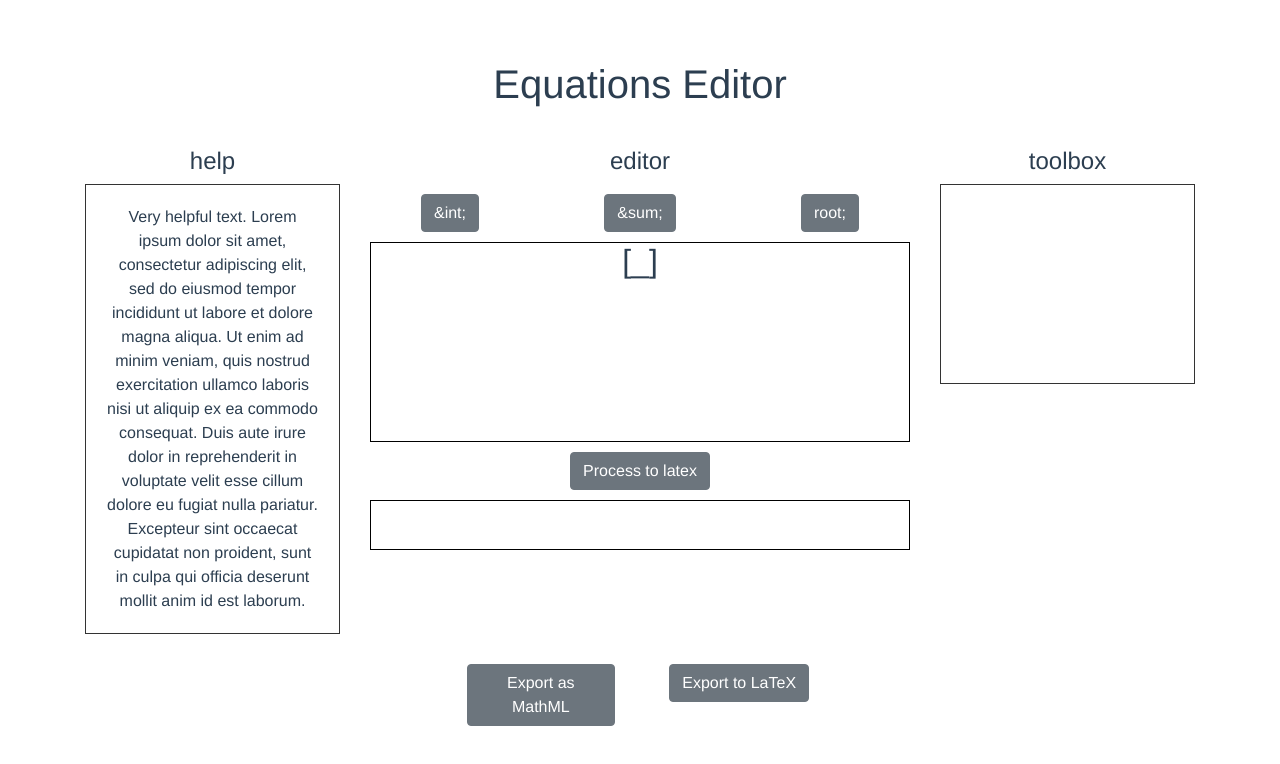
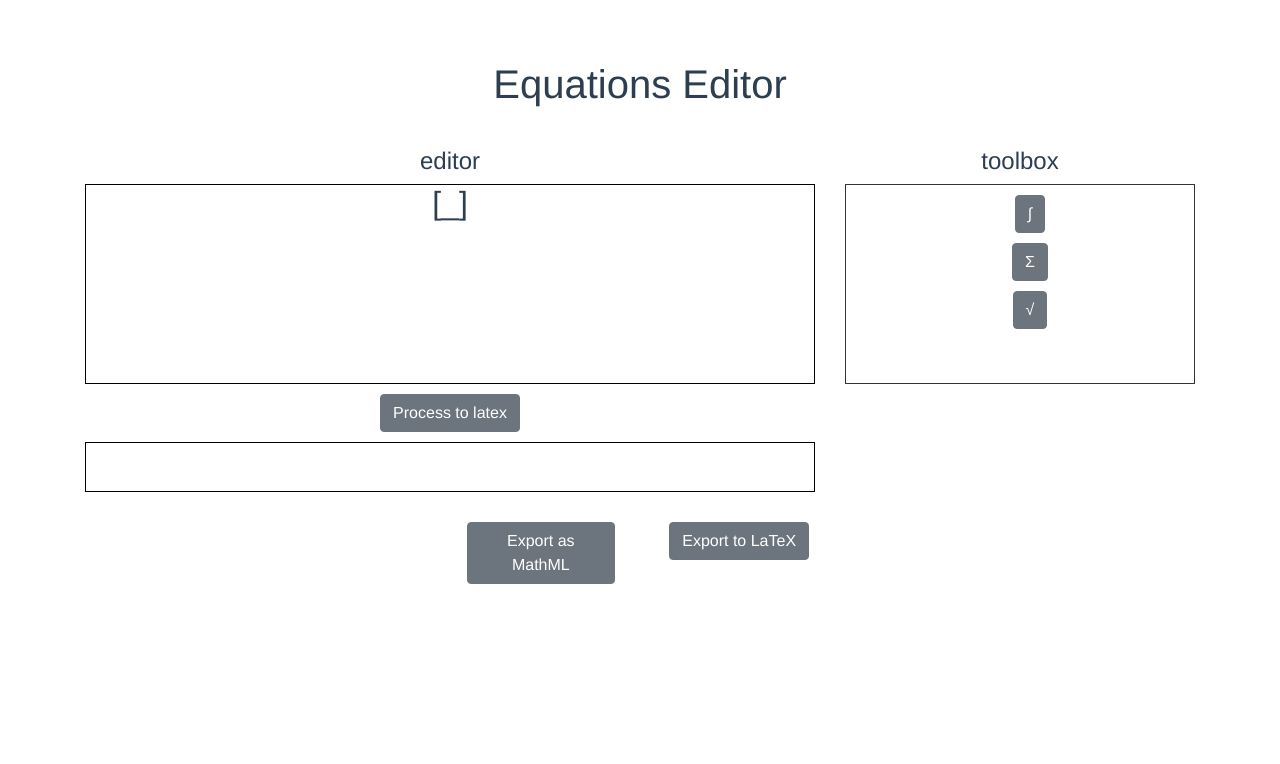
Before and after one commit to ms-inf-projects/equations-editor, a Vue app: page / in a window 1280 px wide. Shown: the top 764 px of the page. Built offline with nearby package versions, Linux system fonts and the light colour scheme.

Commit message:
Moved symbol buttons to toolbox, enhanced symbols displaying (#12)

```diff
--- a/src/components/EditorPanel.vue
+++ b/src/components/EditorPanel.vue
@@ -1,13 +1,6 @@
 <template>
   <div class="">
     <div class="section-header">editor</div>
-    <b-row>
-      <!-- TODO - try to refactor: foreach - list of symbols and methods -->
-      <!-- TODO - correct display in buttons -->
-      <math-symbol-button mathSymbolDisplay="&int;" v-on:buttonClick="insertMathSymbol('\u222B', symbols.aboveBelow)"></math-symbol-button>
-      <math-symbol-button mathSymbolDisplay="&sum;" v-on:buttonClick="insertMathSymbol('\u03A3', symbols.aboveBelow)"></math-symbol-button>
-      <math-symbol-button mathSymbolDisplay="root;" v-on:buttonClick="insertMathSymbol('\u8730', symbols.root)"></math-symbol-button>
-    </b-row>
     <div class="editor" v-on:click="finishActivation()" v-on:keydown="handleKeyboard()">
 			<equation-input :equationObject="equationObject"
                       id="mainInput"
@@ -32,15 +25,14 @@
 </template>
 
 <script>
-import MathSymbolButton from "./MathSymbolButton.vue";
 import EquationInput from "./mathSymbols/EquationInput.vue";
 import alphanumeric from "../modules/alphanumeric.js";
 import mathComponents from "../modules/mathComponents.js";
+import { EventBus } from "../event-bus";
 
 export default {
   name: "EditorPanel",
   components: {
-    MathSymbolButton,
     EquationInput
   },
   data() {
@@ -90,11 +82,10 @@ export default {
     },
 
     // TODO - when no active input the error occure
-    insertMathSymbol(symbol, type) {
+    insertMathSymbol(type, symbol) {
       let activeInput = this.$store.getters.getActiveInput;
       if (activeInput) {
         let uuid = this.$store.getters.getUUID;
-
         let component = mathComponents.createSymbolComponent(
           type,
           uuid,
@@ -110,6 +101,12 @@ export default {
       this.latexData = output;
       console.log(output);
     }
+  },
+
+  created() {
+    EventBus.$on("mastSymbolButtonClick", (type, symbol) =>
+      this.insertMathSymbol(type, symbol)
+    );
   },
 
   mounted() {
--- a/src/components/MathSymbolButton.vue
+++ b/src/components/MathSymbolButton.vue
@@ -1,19 +1,32 @@
 <template>
     <b-col class="math-symbol-button">
-      <b-button v-on:click="insertSymbol()">{{ mathSymbolDisplay }}</b-button>
+      <b-button v-on:click="insertSymbol()">{{ decodedSymbol }}</b-button>
     </b-col>
 </template>
 
 <script>
+import { EventBus } from "../event-bus.js";
+
 export default {
   name: "ExportButton",
   components: {},
   props: {
-    mathSymbolDisplay: String
+    mathSymbolDisplay: String,
+    inputType: String,
+    symbol: ""
   },
   methods: {
     insertSymbol() {
-      this.$emit("buttonClick");
+      EventBus.$emit(
+        "mastSymbolButtonClick",
+        this.inputType,
+        this.decodedSymbol
+      );
+    }
+  },
+  computed: {
+    decodedSymbol() {
+      return String.fromCharCode(parseInt(this.symbol, 16));
     }
   }
 };
--- a/src/components/ToolboxPanel.vue
+++ b/src/components/ToolboxPanel.vue
@@ -1,22 +1,43 @@
 <template>
   <div class="">
-    <div class="section-header">toolbox</div>
     <div>
-      <div class="toolbox-panel">
-        <!-- <math-symbol symbol="x"></math-symbol> -->
-        <!-- <math-symbol symbol="+"></math-symbol> -->
+      <div class="section-header">
+        toolbox
+      </div>
+      <div class="toolbox-panel" v-bind:class="{ hidden: !toolboxDisplayed }">
+        <!-- TODO - try to refactor: foreach - list of symbols and methods -->
+        <!-- TODO - correct display in buttons -->
+        <math-symbol-button symbol='222B' v-bind:inputType="symbols.aboveBelow" ></math-symbol-button>
+        <math-symbol-button symbol='03A3' v-bind:inputType="symbols.aboveBelow" ></math-symbol-button>
+        <math-symbol-button symbol='221A' v-bind:inputType="symbols.root" ></math-symbol-button>
       </div>
     </div>
   </div>
 </template>
 
 <script>
-// import MathSymbol from './MathSymbol.vue'
+import mathComponents from "../modules/mathComponents.js";
+import MathSymbolButton from "./MathSymbolButton.vue";
 
 export default {
   name: "ToolboxPanel",
   components: {
-    // MathSymbol
+    MathSymbolButton
+  },
+  data() {
+    return {
+      symbols: mathComponents.symbolTypes,
+      toolboxDisplayed: true,
+      buttonText: "Hide"
+    };
+  },
+  methods: {
+    toggleToolbox() {
+      this.toolboxDisplayed = !this.toolboxDisplayed;
+
+      if (this.toolboxDisplayed) this.buttonText = "Hide";
+      else this.buttonText = "Show";
+    }
   }
 };
 </script>
@@ -25,6 +46,6 @@ export default {
 <style scoped>
 .toolbox-panel {
   border: 0.5px solid #333;
-  min-height: 200px;
+  height: 200px;
 }
 </style>
--- /dev/null
+++ b/src/event-bus.js
@@ -0,0 +1,2 @@
+import Vue from 'vue';
+export const EventBus = new Vue();
--- a/src/views/MainView.vue
+++ b/src/views/MainView.vue
@@ -7,15 +7,14 @@
           </b-col>
       </b-row>
       <b-row>
-        <b-col cols="3" md="3">
-          <help-panel/>
-        </b-col>
-        <b-col cols="6" md="6">
+
+        <b-col cols="12" md="8">
           <editor-panel/>
         </b-col>
-        <b-col cols="3" md="3">
+        <b-col cols="12" sm="4">
           <toolbox-panel/>
         </b-col>
+
       </b-row>
       <export-panel/>
     </b-container>
@@ -23,14 +22,14 @@
 </template>
 
 <script>
-import HeaderPanel from '../components/HeaderPanel.vue'
-import HelpPanel from '../components/HelpPanel.vue'
-import ToolboxPanel from '../components/ToolboxPanel.vue'
-import EditorPanel from '../components/EditorPanel.vue'
-import ExportPanel from '../components/ExportPanel.vue'
+import HeaderPanel from "../components/HeaderPanel.vue";
+import HelpPanel from "../components/HelpPanel.vue";
+import ToolboxPanel from "../components/ToolboxPanel.vue";
+import EditorPanel from "../components/EditorPanel.vue";
+import ExportPanel from "../components/ExportPanel.vue";
 
 export default {
-  name: 'MainView',
+  name: "MainView",
   components: {
     HeaderPanel,
     HelpPanel,
@@ -38,7 +37,7 @@ export default {
     EditorPanel,
     ExportPanel
   }
-}
+};
 </script>
 
 
@@ -52,6 +51,5 @@ export default {
 
 <style scoped>
 .main-view {
-
 }
 </style>
```
